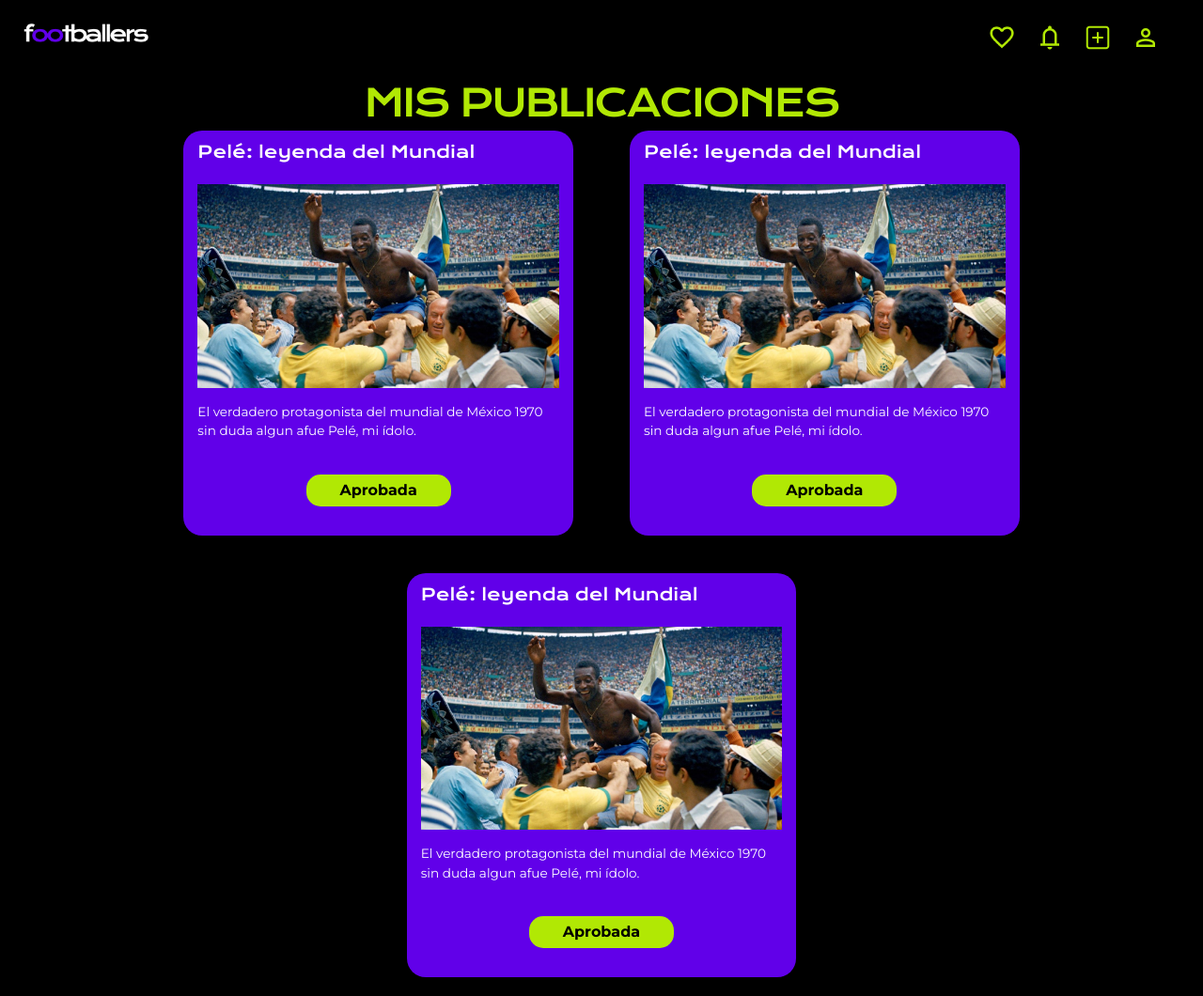
After one commit to moonsecarr/Base-de-Datos_PIA, a PHP site: page /MisPublicaciones.html in a window 1280 px wide. The commit adds this page. Shown: the whole page at 94% size. Run offline with PHP 8.4, Linux system fonts and the light colour scheme.

Commit message:
Pantalla-Mis Publicaciones

```diff
--- /dev/null
+++ b/Pantallas_PIA/MisPublicaciones.html
@@ -0,0 +1,169 @@
+<!DOCTYPE html>
+<html lang="es-mx">
+    <head>
+        <meta charset="UTF-8">
+        <meta name="viewport" content="width=device-width, initial-scale=1">
+        <title>footballers</title>
+        <!-- Bootstrap -->
+        <link href="https://cdn.jsdelivr.net/npm/bootstrap@5.3.3/dist/css/bootstrap.min.css" rel="stylesheet">
+        <link rel="stylesheet" href="/Pantallas_PIA/styles.css" />
+    </head>
+    <header class="main_header" style="position: static;">
+        <div class="row" id="componentes_header">
+            <div class="col align-items-center">
+                <a href="/Pantallas_PIA/main.html" class="iconos_link me-3" title="Página Principal">
+                    <img src="/Pantallas_PIA/assets/footballers.png" class="float-start imagen_logo" alt="nameapp">
+                </a>
+            </div>
+
+            <div class="col iconos d-flex justify-content-end align-items-center">
+                <a href="/Pantallas_PIA/ReporteLikes.html" class="iconos_link me-3" title="Reporte de Likes">
+                    <img src="/Pantallas_PIA/assets/iconos/favorite.png" class="float-end iconos_img" alt="icono de likes">
+                </a>
+
+                <a href="/Pantallas_PIA/MisPublicaciones.html" class="iconos_link me-3" title="Mis Publicaciones">
+                    <img src="/Pantallas_PIA/assets/iconos/notifications.png" class="float-end iconos_img" alt="icono de notificaciones">
+                </a>
+
+                <a href="/Pantallas_PIA/CrearPublicacion.html" class="iconos_link me-3" title="Crear Nuevo Post">
+                    <img src="/Pantallas_PIA/assets/iconos/Plus square.png" class="float-end iconos_img" alt="icono de nuevo post">
+                </a>
+
+                <a href="/Pantallas_PIA/PerfilUsuario.html" class="iconos_link me-3" title="Perfil de Usuario">
+                    <img src="/Pantallas_PIA/assets/iconos/person (1).png" class="float-end iconos_img" alt="icono de usuario">
+                </a>
+            </div>
+        </div>
+    </header>
+
+    <body>
+        <div class=".container-fluid body_main">
+
+            <div class="col">
+                <h1 class="text-center" id="title_page" style="margin-bottom: 10px;font-size: 40px;">MIS PUBLICACIONES</h1>
+                <!--<div class="col-12 col-md-3 d-flex align-items-center contenedorMP">
+                    <div class="col d-flex flex-column align-items-center containerMP">
+                        <p class="NamePubli_MP" name="NamePubli_MP">Pelé: leyenda del Mundial</p>
+
+                        <img class="img-fluid multimedia_MP" id="multimedia_MP" src="/Pantallas_PIA/assets/pele.jpg">
+
+                        <p></p>
+                    </div>
+
+                    <div class="col d-flex containerREP" style="color:aliceblue">
+                        <p style="width: 80%;">Pelé:La Leyenda</p>
+
+                        <div class="col d-flex justify-content-end IconoContador">
+                            <img class="iconos_reporte" src="/Pantallas_PIA/assets/iconos/like.png">
+                            <p>26</p>
+                        </div>
+
+                        <div class="col d-flex justify-content-end IconoContador">
+                            <img class="iconos_reporte" src="/Pantallas_PIA/assets/iconos/Message circle.png">
+                            <p>26</p>
+                        </div>
+
+                    </div>
+                    <div class="col d-flex containerREP" style="color:aliceblue">
+                        <p style="width: 80%;">Pelé:La Leyenda</p>
+
+                        <div class="col d-flex justify-content-end IconoContador">
+                            <img class="iconos_reporte" src="/Pantallas_PIA/assets/iconos/like.png">
+                            <p>26</p>
+                        </div>
+
+                        <div class="col d-flex justify-content-end IconoContador">
+                            <img class="iconos_reporte" src="/Pantallas_PIA/assets/iconos/Message circle.png">
+                            <p>26</p>
+                        </div>
+
+                    </div>
+                </div>-->
+
+                <!-- Reemplaza el bloque actual de contenedores con este ROW/COL limpio -->
+            <div class="row justify-content-center gx-4 gy-4">
+
+                <!-- 💡 CLAVE: col-12 para móvil, col-md-4 para 3 columnas en escritorio -->
+                <div class="col-12 col-md-4 contenedorMP">
+
+                    <div class="publicacion-card">
+                        <!-- 1. Título de Usuario (Usuario + Estado) -->
+                        <div class="card-header-mp">
+                            <p class="NamePubli_MP" name="NamePubli_MP">Pelé: leyenda del Mundial</p>
+                        </div>
+
+                        <!-- 2. Imagen -->
+                        <div class="card-image-mp">
+                            <img class="img-fluid multimedia_MP" src="/Pantallas_PIA/assets/pele.jpg">
+                        </div>
+
+                        <!-- 3. Descripción -->
+                        <div class="card-description-mp">
+                            <p>El verdadero protagonista del mundial de México 1970 sin duda algun afue Pelé, mi ídolo.</p>
+                        </div>
+
+                        <!-- 4. Botón de Estado (Ejemplo de "Aprobada") -->
+                        <div class="col d-flex justify-content-center card-footer-mp">
+                            <p class="estado-publi">Aprobada</p>
+                        </div>
+                    </div>
+
+                </div>
+
+                <div class="col-12 col-md-4 contenedorMP">
+
+                    <div class="publicacion-card">
+                        <!-- 1. Título de Usuario (Usuario + Estado) -->
+                        <div class="card-header-mp">
+                            <p class="NamePubli_MP" name="NamePubli_MP">Pelé: leyenda del Mundial</p>
+                        </div>
+
+                        <!-- 2. Imagen -->
+                        <div class="card-image-mp">
+                            <img class="img-fluid multimedia_MP" src="/Pantallas_PIA/assets/pele.jpg">
+                        </div>
+
+                        <!-- 3. Descripción -->
+                        <div class="card-description-mp">
+                            <p>El verdadero protagonista del mundial de México 1970 sin duda algun afue Pelé, mi ídolo.</p>
+                        </div>
+
+                        <!-- 4. Botón de Estado (Ejemplo de "Aprobada") -->
+                        <div class="col d-flex justify-content-center card-footer-mp">
+                            <p class="estado-publi">Aprobada</p>
+                        </div>
+                    </div>
+
+                </div>
+
+                <div class="col-12 col-md-4 contenedorMP">
+
+                    <div class="publicacion-card">
+                        <!-- 1. Título de Usuario (Usuario + Estado) -->
+                        <div class="card-header-mp">
+                            <p class="NamePubli_MP" name="NamePubli_MP">Pelé: leyenda del Mundial</p>
+                        </div>
+
+                        <!-- 2. Imagen -->
+                        <div class="card-image-mp">
+                            <img class="img-fluid multimedia_MP" src="/Pantallas_PIA/assets/pele.jpg">
+                        </div>
+
+                        <!-- 3. Descripción -->
+                        <div class="card-description-mp">
+                            <p>El verdadero protagonista del mundial de México 1970 sin duda algun afue Pelé, mi ídolo.</p>
+                        </div>
+
+                        <!-- 4. Botón de Estado (Ejemplo de "Aprobada") -->
+                        <div class="col d-flex justify-content-center card-footer-mp">
+                            <p class="estado-publi">Aprobada</p>
+                        </div>
+                    </div>
+
+                </div>
+
+                </div>
+            </div>
+        </div>
+    </body>
+</html>
--- a/Pantallas_PIA/ReporteLikes.html
+++ b/Pantallas_PIA/ReporteLikes.html
@@ -52,7 +52,7 @@
             </div>
 
             <div class="col">
-                <h1 class="text-center" id="title_page" style="margin-bottom: 10px;font-size: 40px;">REPORTE DE LIKES Y COMENTARIOSsssss</h1>
+                <h1 class="text-center" id="title_page" style="margin-bottom: 10px;font-size: 40px;">REPORTE DE LIKES Y COMENTARIOS</h1>
                 <div class="row d-flex flex-column-reverse align-items-center contenedorReporte">
                     <div class="col d-flex containerREP" style="color:aliceblue">
                         <p style="width: 80%;">Pelé:La Leyenda</p>
--- a/Pantallas_PIA/styles.css
+++ b/Pantallas_PIA/styles.css
@@ -506,8 +506,8 @@ body{
 /*----------------------------REPORTE Y LIKES------------------------------------*/
 .contenedorReporte{
     margin: 20px;
-    margin-left: 20%;
-    margin-right: 20%;
+    margin-left: 10%;
+    margin-right: 10%;
 
 }
 
@@ -520,7 +520,8 @@ body{
     padding-bottom: 5px;
     font-family: var(--font--2);
     font-size: 18px;
-    margin-bottom: 20px;
+    margin: 20px;
+    width: 100%;
 }
 
 .iconos_reporte{
@@ -532,3 +533,83 @@ body{
     margin-right: 10px;
     font-size: 18px;
 }
+
+/*----------------------------MIS PUBLICACIONES------------------------------------*/
+/* --------------------------------- Styles de Mis Publicaciones -------------------------------- */
+
+/* 1. Contenedor de la cuadrícula (para centrar y espaciar) */
+.contenedorMP {
+    /* El ancho está dado por col-md-4. Usamos un margen inferior responsivo. */
+    padding: 0 10px; /* Padding interno para separación */
+    margin: 20px;
+}
+
+/* 2. La Tarjeta de Publicación (Fondo, Bordes, Sombra) */
+.publicacion-card {
+    background-color: var(--color-4); /* Fondo Morado */
+    border-radius: 20px; /* Bordes redondeados fuertes */
+    box-shadow: 0 8px 15px rgba(0, 0, 0, 0.5); /* Sombra para darle profundidad */
+    overflow: hidden; /* Importante para que los bordes redondeados se vean bien */
+    height: 100%; /* Ocupa la altura completa de la columna */
+    display: flex;
+    flex-direction: column;
+}
+
+/* 3. Título del Usuario */
+.card-header-mp {
+    padding: 10px 15px 5px 15px;
+    font-size: 1.1em;
+    color: var(--color-6); /* Blanco */
+    font-family: var(--font--1);
+}
+
+/* 4. Imagen */
+.card-image-mp {
+    /* La imagen ocupa la mayor parte de la tarjeta */
+    flex-grow: 1; /* Permite que la imagen ocupe el espacio flexible */
+    overflow: hidden;
+}
+
+.multimedia_MP{
+    width: 100%;
+    height: 100%;
+    object-fit: cover; /* Asegura que la imagen llene el contenedor sin deformarse */
+    border-radius: 0; /* No queremos bordes redondeados en la imagen interna */
+    padding-right: 15px;
+    padding-left: 15px;
+}
+
+/* 5. Descripción */
+.card-description-mp {
+    padding: 15px;
+    color: var(--color-6);
+    font-family: var(--font--2);
+    font-size: 0.85em;
+    text-align: left;
+    flex-shrink: 0; /* No se encoge */
+}
+
+/* 6. Pie de Página y Botón de Estado */
+.card-footer-mp {
+    padding: 15px;
+    padding-top: 5px;
+    text-align: center;
+    flex-shrink: 0;
+
+}
+
+.estado-publi {
+    font-family: var(--font--2);
+    font-weight: bold;
+    color: var(--color-1); /* Color del texto negro */
+    background-color: var(--color-2); /* Fondo verde (aprobada) */
+    border: none;
+    border-radius: 15px;
+    padding: 5px 20px;
+    width: 40%;
+
+}
+
+/* Estilos de los otros botones de estado: */
+/* .btn-estado-revision { background-color: orange; } */
+/* .btn-estado-rechazada { background-color: var(--color-5); color: white; } */
```
